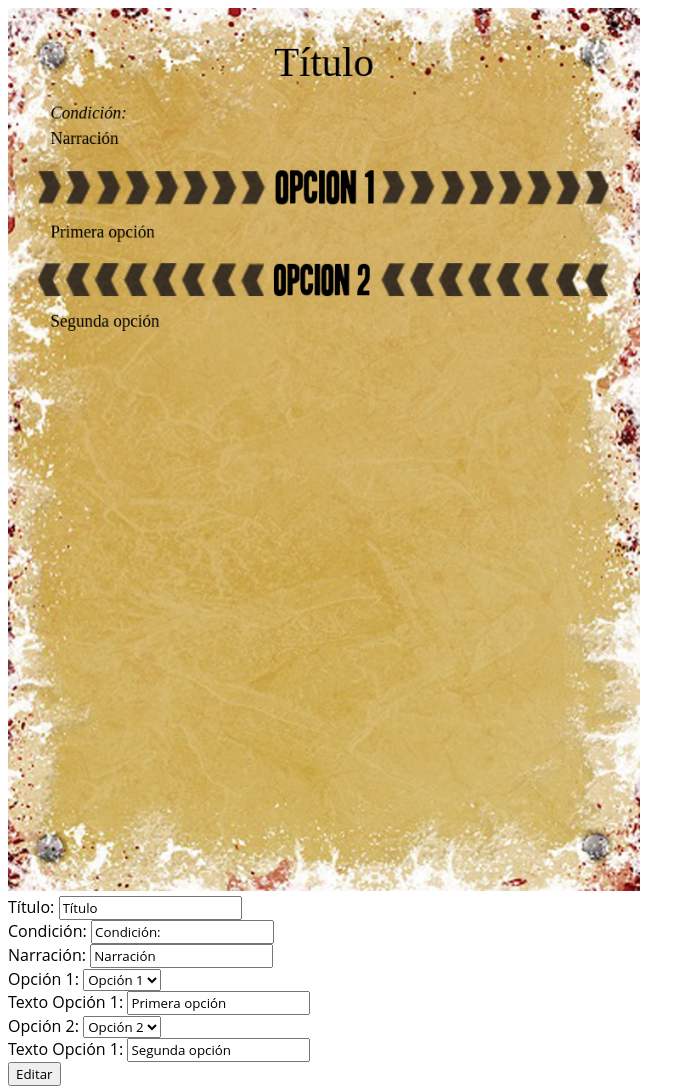
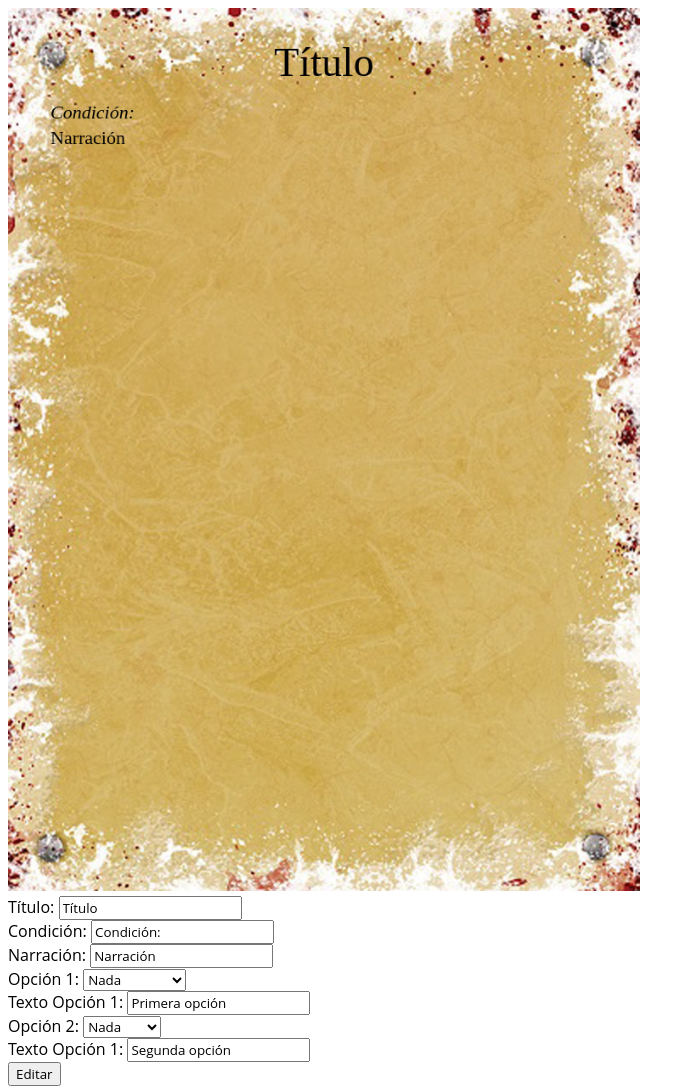
Before and after one commit to movilla/encrucijada, a plain HTML site: page index.html in a window 1280 px wide. Shown: the top 1089 px of the page, without its empty margins (0-695 px from the left). Drawn offline with Linux system fonts and the light colour scheme.

Commit message:
limpiando un poco

```diff
--- a/index.html
+++ b/index.html
@@ -2,7 +2,7 @@
 <html>
 <head>
   <meta charset='utf-8'>
-  <title>Encrucijada</title>
+  <title>Editor cartas Encrucijada</title>
   <meta name="viewport" content="width=device-width, initial-scale=1, maximum-scale=1">
   <link rel="stylesheet" type="text/css" href="style/main.css">
 </head>
@@ -15,19 +15,20 @@ Condición: <input type="text" value="Condición:" id="condicion" />
 <br />
 Narración: <input type="text" value="Narración" id="narracion" />
 <br />
-Opción 1: <select name="option_1" size="1" id="option1"><option value="1">Opción 1</option><option value="2">Nada</option></select>
+Opción 1: <select name="option_1" size="1" id="option1"><option value="0">Nada</option><option value="1">Opción 1</option><option value="2">Única opción</option></select>
 <br />
 Texto Opción 1: <input type="text" value="Primera opción" id="primera_opcion" />
 <br />
-Opción 2: <select name="option_2" size="1" id="option2"><option value="1">Opción 2</option><option value="2">Nada</option></select>
+Opción 2: <select name="option_2" size="1" id="option2"><option value="0">Nada</option><option value="1">Opción 2</option></select>
 <br />
 Texto Opción 1: <input type="text" value="Segunda opción" id="segunda_opcion" />
 <br />
-<input type="button" value="Editar" onclick="trazarCnv()" />
+<input type="button" value="Editar" onclick="creacnx()" />
 <br />
 <img id="fondo" src="style/img/carta_encrucijada.jpg" style="display:none;" />
 <img id="opcion1" src="style/img/opcion1.png" style="display:none;" />
 <img id="opcion2" src="style/img/opcion2.png" style="display:none;" />
+<img id="unica_op" src="style/img/unica_opcion.png" style="display:none;" />
 <input type="text" value="OPCION 1" id="op1" style="display:none;" />
 <br />
 <a id="captura">OBTENER CAPTURA</a>
--- a/js/app.js
+++ b/js/app.js
@@ -1,127 +1,84 @@
 var canvas = document.getElementById("canvas");
-var cnv = null;
+var cnx = null;
 if (canvas.getContext) {
-    cnv = canvas.getContext("2d");
-    trazarCnv();
+        cnx = canvas.getContext("2d");
+        creacnx();
 }
 
-function trazarCnv(){
-    //Estilo inicial
-    cnv.strokeStyle = "olive";
-    cnv.shadowOffsetX = 0;
-    cnv.shadowOffsetY = 0;
-    cnv.lineWidth = 2;
-    //Borramos canvas
-    cnv.clearRect(0,0,canvas.width,canvas.height);
-    //Texto en el input
-    var texto = document.getElementById('titulo').value;
-    // fondo de la carta
-    var image = document.getElementById('fondo');
-    // posición y tamaño del fondo
-    cnv.drawImage(image, 0, 0, 744, 1039);
-    // tipo y tamaño letra
-    cnv.font = "48px HEADOH";
-    // posición texto y centrar
-    cnv.textAlign= "center";
-    cnv.fillText(texto, 372, 80);
-    // vamos con la condición
-    var condicion = document.getElementById('condicion').value;
-    cnv.font = "italic 20px Ingleby";
-    cnv.textAlign= "left";
-/*    cnv.fillText(condicion, 50, 130);*/
-    var start = 0; // Carácter por el que empezar
-    var currentLine = 0; // Línea en la que nos encontramos.
-    var jumpAt = 60; // Número de caracteres por línea.
-    var lineHeight = 30; // Ancho de cada línea.
-    var str; // Auxiliar donde guardar el texto partido.
-
-    while (start < condicion.length)
-    {
-        str = condicion.substr(start,jumpAt);
-        start += jumpAt;
-
-        cnv.fillText(str, 50, 130+(lineHeight*currentLine++));
+function creacnx(){
+        var image = document.getElementById('fondo'); // fondo
+        cnx.drawImage(image, 0, 0, 744, 1039);
+        var texto = document.getElementById('titulo').value; // título
+        cnx.font = "48px HEADOH";
+        cnx.textAlign= "center";
+        cnx.fillText(texto, 372, 80);
+        var condicion = document.getElementById('condicion').value; // condición
+        cnx.font = "italic 22px Ingleby";
+        cnx.textAlign= "left";
+        var start = 0;
+        var currentLine = 0;
+        var jumpAt = 60;
+        var lineHeight = 30;
+        var str;
+        while (start < condicion.length) {
+                str = condicion.substr(start,jumpAt);
+                start += jumpAt;
+                cnx.fillText(str, 50, 130+(lineHeight*currentLine++));
+        }
+        var narracion = document.getElementById('narracion').value;  // narración
+        cnx.font = "22px Ingleby";
+        cnx.textAlign= "left";
+        var start = 0;
+        var jumpAt = 60;
+        var lineHeight = 30;
+        var str;
+        while (start < narracion.length) {
+                str = narracion.substr(start,jumpAt);
+                start += jumpAt;
+                cnx.fillText(str, 50, 130+(lineHeight*currentLine++));
+        }
+        if (document.getElementById('option1').value == '1') { // opción 1
+                var opcion1 = document.getElementById('opcion1');
+                cnx.drawImage(opcion1, 35, 130+(lineHeight*currentLine++), 672, 41);
+        }
+        if (document.getElementById('option1').value == '2') { // opción unica
+                var unica_op = document.getElementById('unica_op');
+                cnx.drawImage(unica_op, 35, 130+(lineHeight*currentLine++), 672, 41);
+        }
+        if ((document.getElementById('option1').value == '1') || (document.getElementById('option1').value == '2')) { // texto opción 1
+        var primera_opcion = document.getElementById('primera_opcion').value;
+        cnx.font = "22px Ingleby";
+        cnx.textAlign= "left";
+        var start = 0;
+        var jumpAt = 60;
+        var lineHeight = 30;
+        var str;
+        while (start < primera_opcion.length) {
+                str = primera_opcion.substr(start,jumpAt);
+                start += jumpAt;
+                cnx.fillText(str, 50, 180+(lineHeight*currentLine++));
+                }
     }
-    // vamos con la narración
-    var narracion = document.getElementById('narracion').value;
-    cnv.font = "20px Ingleby_regular";
-    cnv.textAlign= "left";
+    if (document.getElementById('option2').value == '1') { // opción 2
+       var opcion2 = document.getElementById('opcion2');
+       cnx.drawImage(opcion2, 35, 180+(lineHeight*currentLine++), 672, 41);
+    }
+    if (document.getElementById('option2').value == '1') { // texto opción 2
+    var segunda_opcion = document.getElementById('segunda_opcion').value;
+    cnx.font = "22px Ingleby";
+    cnx.textAlign= "left";
     var start = 0; // Carácter por el que empezar
     var jumpAt = 60; // Número de caracteres por línea.
     var lineHeight = 30; // Ancho de cada línea.
     var str; // Auxiliar donde guardar el texto partido.
 
-    while (start < narracion.length)
-    {
-        str = narracion.substr(start,jumpAt);
-        start += jumpAt;
+        while (start < segunda_opcion.length) {
+                str = segunda_opcion.substr(start,jumpAt);
+                start += jumpAt;
 
-        cnv.fillText(str, 50, 130+(lineHeight*currentLine++));
+                cnx.fillText(str, 50, 225+(lineHeight*currentLine++));
+        }
     }
-    // vamos con al opción 1
-    if (document.getElementById('option1').value == '1') {
-       var opcion1 = document.getElementById('opcion1');
-       cnv.drawImage(opcion1, 35, 130+(lineHeight*currentLine++), 672, 41);
-    }
-    // vamos con el texto de la opción 1
-    if (document.getElementById('option1').value == '1') {
-    var primera_opcion = document.getElementById('primera_opcion').value;
-    cnv.font = "20px Ingleby_regular";
-    cnv.textAlign= "left";
-    var start = 0; // Carácter por el que empezar
-    var jumpAt = 60; // Número de caracteres por línea.
-    var lineHeight = 30; // Ancho de cada línea.
-    var str; // Auxiliar donde guardar el texto partido.
-
-    while (start < primera_opcion.length)
-    {
-        str = primera_opcion.substr(start,jumpAt);
-        start += jumpAt;
-
-        cnv.fillText(str, 50, 180+(lineHeight*currentLine++));
-    }
-    }
-    // vamos con al opción 2
-    if (document.getElementById('option2').value == '1') {
-       var opcion2 = document.getElementById('opcion2');
-       cnv.drawImage(opcion2, 35, 180+(lineHeight*currentLine++), 672, 41);
-    }
-    // vamos con el texto de la opción 1
-    if (document.getElementById('option2').value == '1') {
-    var segunda_opcion = document.getElementById('segunda_opcion').value;
-    cnv.font = "20px Ingleby_regular";
-    cnv.textAlign= "left";
-    var start = 0; // Carácter por el que empezar
-    var jumpAt = 60; // Número de caracteres por línea.
-    var lineHeight = 30; // Ancho de cada línea.
-    var str; // Auxiliar donde guardar el texto partido.
-
-    while (start < segunda_opcion.length)
-    {
-        str = segunda_opcion.substr(start,jumpAt);
-        start += jumpAt;
-
-        cnv.fillText(str, 50, 225+(lineHeight*currentLine++));
-    }
-    }
-/*    var x = 10;
-    var y = 90;
-    var alto = 50;
-    var relleno = 10;
-    cnv.font = "italic bold " + alto +"px Times New Roman, sans-serif";
-    var metrica = cnv.measureText(texto);
-    var anchoCaja = metrica.width+2*relleno;
-    var altoCaja = alto+2*relleno;
-    cnv.strokeStyle = "blue";
-    cnv.lineWidth = 5;
-    cnv.lineJoin = "round";
-    cnv.strokeRect(x,y,anchoCaja,altoCaja);
-    cnv.fillStyle = "red";
-    cnv.shadowColor = "rgba(0,255,190,0.5)";
-    cnv.shadowOffsetX = 2;
-    cnv.shadowOffsetY = 2;
-    cnv.fillText(texto, x+relleno, y+alto);
-*/
 }
 
 document.querySelector('#captura').onclick = function () {
```
Also changed, not shown: style/img/unica_opcion.png (added), 1 other file.
